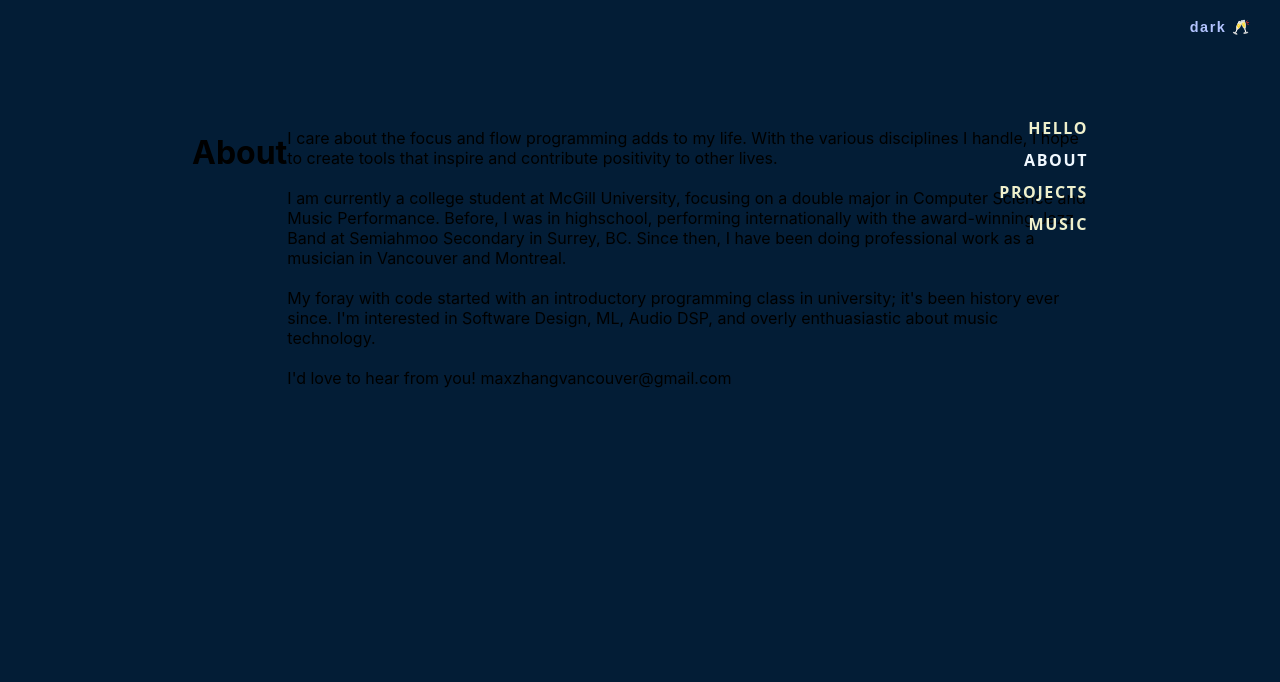
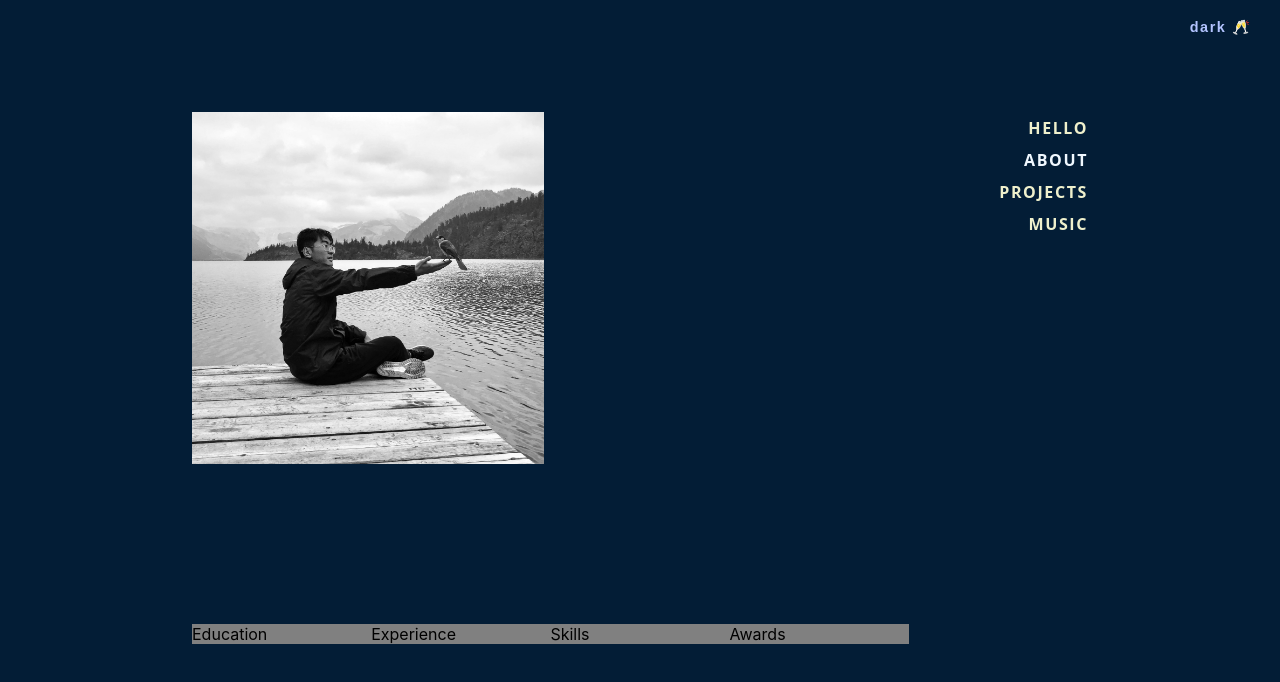
Before and after one commit to chetbae/chetbae.github.io, a React (Create React App) app: page /about in a window 1280 px wide. Shown: the top 682 px of the page. Built offline with nearby package versions, Linux system fonts and the light colour scheme.

Commit message:
AboutPage layout + image component

```diff
--- a/src/components/Toggle.tsx
+++ b/src/components/Toggle.tsx
@@ -1,6 +1,5 @@
 import React, { useEffect } from 'react';
 import styled from 'styled-components';
-import { typography } from '../styles';
 
 const StyledButton = styled.button`
     background-color: ${({ theme }) => theme.background};
--- a/src/containers/AboutPage.tsx
+++ b/src/containers/AboutPage.tsx
@@ -1,23 +1,54 @@
+import styled from 'styled-components';
 import { SideNav } from '../components/SideNav';
 import { typography, containers } from '../styles';
+import lightPhoto from '../trumpetPhoto.jpg';
+import darkPhoto from '../garibaldiPhoto.jpg';
+import { useContext } from 'react';
+import { ThemeContext } from 'styled-components';
+
+const Column = styled.div`
+    background-color: grey;
+    min-width: 25%;
+    float: left;
+`;
 
 export const AboutPage = () => {
+    const themeContext = useContext(ThemeContext);
+    const mode = themeContext.id === 'dark';
+
+    const AboutImage = styled.div`
+    background-image: url(${mode ? darkPhoto : lightPhoto});
+    background-repeat: no-repeat;
+    background-size: 22rem 22rem;
+    height: 22rem;
+    width: 22rem;
+    `;
+
     return(
         <containers.PageContainer>
-            <h1>About</h1>
-            <p>
-                I care about the focus and flow programming adds to my life.
-                With the various disciplines I handle, I hope to create tools that inspire and contribute positivity to other lives.
-                <br/><br/>
-                I am currently a college student at McGill University, focusing on a double major in Computer Science and Music Performance.
-                Before, I was in highschool, performing internationally with the award-winning Jazz Band at Semiahmoo Secondary in Surrey, BC.
-                Since then, I have been doing professional work as a musician in Vancouver and Montreal.
-                <br/><br/>
-                My foray with code started with an introductory programming class in university; it's been history ever since.
-                I'm interested in Software Design, ML, Audio DSP, and overly enthuasiastic about music technology.
-                <br/><br/>
-                I'd love to hear from you! maxzhangvancouver@gmail.com
-            </p>
+            <containers.ContentContainer>
+                <AboutImage />
+
+
+                <containers.TopLarge>
+                    <Column>
+                        Education
+                    </Column>
+                    <Column>
+                        Experience
+                    </Column>
+                    <Column>
+                        Skills
+                    </Column>
+                    <Column>
+                        Awards
+                    </Column>
+                </containers.TopLarge>
+
+
+
+            </containers.ContentContainer>
+
             <SideNav/>
         </containers.PageContainer>
     )
--- a/src/containers/LandingPage.tsx
+++ b/src/containers/LandingPage.tsx
@@ -44,7 +44,7 @@ export const LandingPage = () => {
                     </typography.LargeHeading1>
 
                     <BodyContainer>
-                        <containers.Top3>
+                        <containers.TopMedium>
                             <typography.Heading>
                                 right now ...
                             </typography.Heading>
@@ -63,9 +63,9 @@ export const LandingPage = () => {
                                     <typography.Body>seeking internships for Fall 2021</typography.Body>
                                 </ListItem> */}
                             </ListContainer>
-                        </containers.Top3>
+                        </containers.TopMedium>
 
-                        <containers.Top1>
+                        <containers.TopSmall>
                             <typography.Heading>
                                 before, i was...
                             </typography.Heading>
@@ -105,7 +105,7 @@ export const LandingPage = () => {
                                     </typography.Body>
                                 </ListItem>
                             </ListContainer>
-                        </containers.Top1>
+                        </containers.TopSmall>
                     </BodyContainer>
 
                 </LandingContainer>
--- a/src/styles/containers.js
+++ b/src/styles/containers.js
@@ -1,11 +1,15 @@
 import styled from 'styled-components';
 
-const Top1 = styled.div`
+const TopSmall = styled.div`
     padding-top: 1rem;
 `;
 
-const Top3 = styled.div`
+const TopMedium = styled.div`
     padding-top: 2.6rem;
+`;
+
+const TopLarge = styled.div`
+    padding-top: 10rem;
 `;
 
 // in App.tsx
@@ -29,20 +33,24 @@ const PageContainer = styled.div`
 // page content, left majority
 const ContentContainer = styled.div`
     width: 80%;
-    flex-direction: row;
     background-color: gree;
 `;
 
-const Overlap = styled.div`
-    position: absolute;
-    z-index: -10;
+const ImageContainer = styled.div`
 `;
 
+// const Overlap = styled.div`
+//     position: absolute;
+//     z-index: -10;
+// `;
+
 export const containers = {
+    TopSmall: TopSmall,
+    TopMedium: TopMedium,
+    TopLarge: TopLarge,
+    SiteContainer: SiteContainer,
     PageContainer: PageContainer,
     ContentContainer: ContentContainer,
-    Top1: Top1,
-    Top3: Top3,
-    Overlap: Overlap,
-    SiteContainer: SiteContainer,
+    ImageContainer: ImageContainer,
+    // Overlap: Overlap,
 };
--- a/src/styles/typography.js
+++ b/src/styles/typography.js
@@ -51,6 +51,14 @@ const Body = styled.p`
     font-weight: 450;
     letter-spacing: 0.11rem;
     color: ${({ theme }) => theme.primary};
+`;
+
+const SmallBody = styled.p`
+font-size: ${smallText};
+font-family: "Open Sans", sans-serif;
+font-weight: 400;
+letter-spacing: 0.1rem;
+color: ${({ theme }) => theme.primary};
 `;
 
 const activeClassName = 'nav-item-active'
@@ -111,6 +119,7 @@ export const typography = {
     LargeHeading1: LargeHeading1,
     Heading: Heading,
     Body: Body,
+    SmallBody: SmallBody,
     LinkHeading: LinkHeading,
     LinkHeadingFancy: LinkHeadingFancy,
     LinkBody: LinkBody,
```
Also changed, not shown: src/garibaldiPhoto.jpg (added), src/trumpetPhoto.jpg (added).
